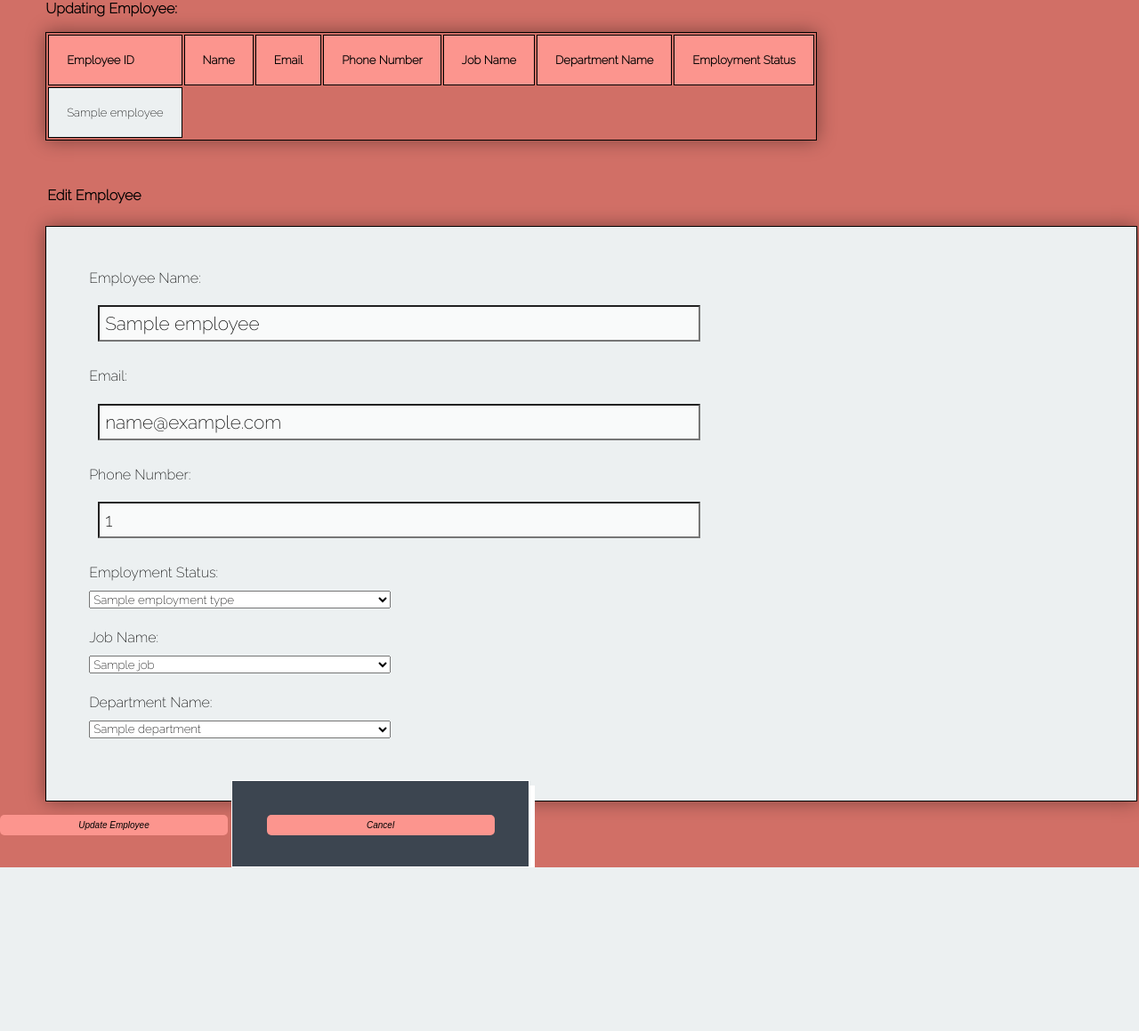
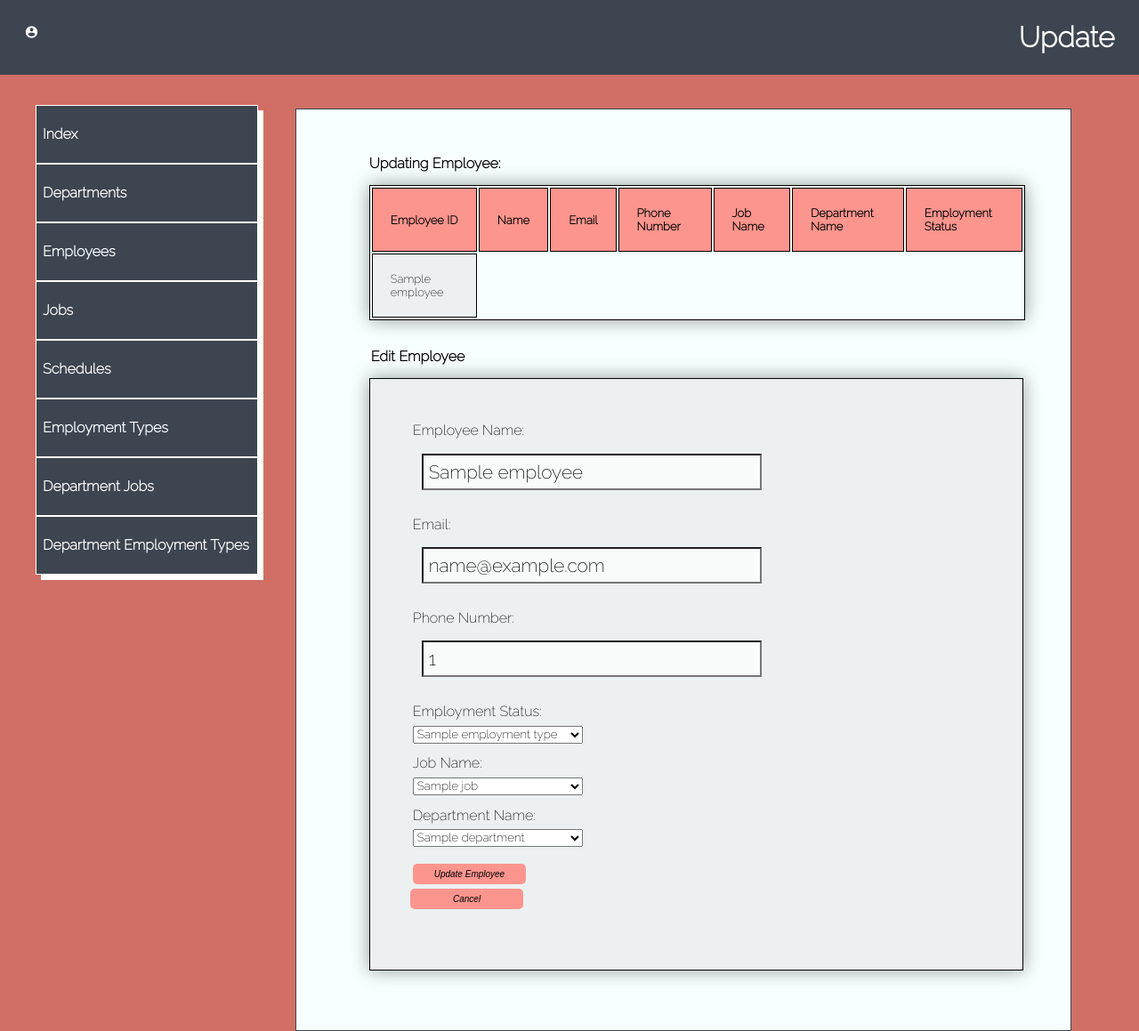
Before and after one commit to welchmea/Hospital_DB, a Flask app: page /edit_employee/1 in a window 1280 px wide. Shown: the whole page at 89% size. Before the commit the page ends 975 px from the top, so only its background shows below. Run offline with Flask 3, Linux system fonts and the light colour scheme; a database or web service that is not in the repository returns one stand-in record (values such as "Sample title"); some libraries are stand-ins or nearby versions; some web fonts are replaced.

Commit message:
Updated styling for the rest of the pages

```diff
--- a/templates/edit_employee.j2
+++ b/templates/edit_employee.j2
@@ -2,11 +2,33 @@
 <html>
 <head>
 <link rel="stylesheet" href="/static/style.css">
+    <link
+      rel="stylesheet"
+      href="https://fonts.googleapis.com/icon?family=Material+Icons"
+    />
 <meta charset="UTF-8">
 <title>Edit Employee</title>
 </head>
+<header>
+    <i class="material-icons" style="font-size: 16px">account_circle</i>
+    <h1>Update</h1>
+</header>
+<body>
+<main>
 
-<body>
+<div class="index-div">
+
+		<a href="/">Index</a>
+		<a href="departments">Departments</a>
+		<a href="employees">Employees</a>
+		<a href="jobs">Jobs</a>
+		<a href="schedules">Schedules</a>
+        <a href="employmentTypes">Employment Types</a>
+        <a href="jobdept">Department Jobs</a>
+        <a href="dep_empTypes">Department Employment Types</a>
+
+</div>
+<div class="table-div">
     <table border="1" cellpadding="5">
         <caption><strong> Updating Employee: </strong></caption>
         <!-- Access data tuple passed from app.py -->
@@ -81,9 +103,11 @@
                         {% endif %}
                     {% endfor %}
                 </select>
+            <input type="submit" value="Update Employee" name="edit_employee">
+            <a class="cancel-btn" href="/employees"><input type="button" value="Cancel"></a>
             </fieldset>
-
-            <input type="submit" value="Update Employee" name="edit_employee">
-            <a href="/employees"><input type="button" value="Cancel"></a>
         </form>
+    </div>
+    </main>
+</body>
 </html>
```
Also changed, not shown: templates/employees.j2 (+20 -8 lines), templates/employmentTypes.j2 (+19 -7 lines).
